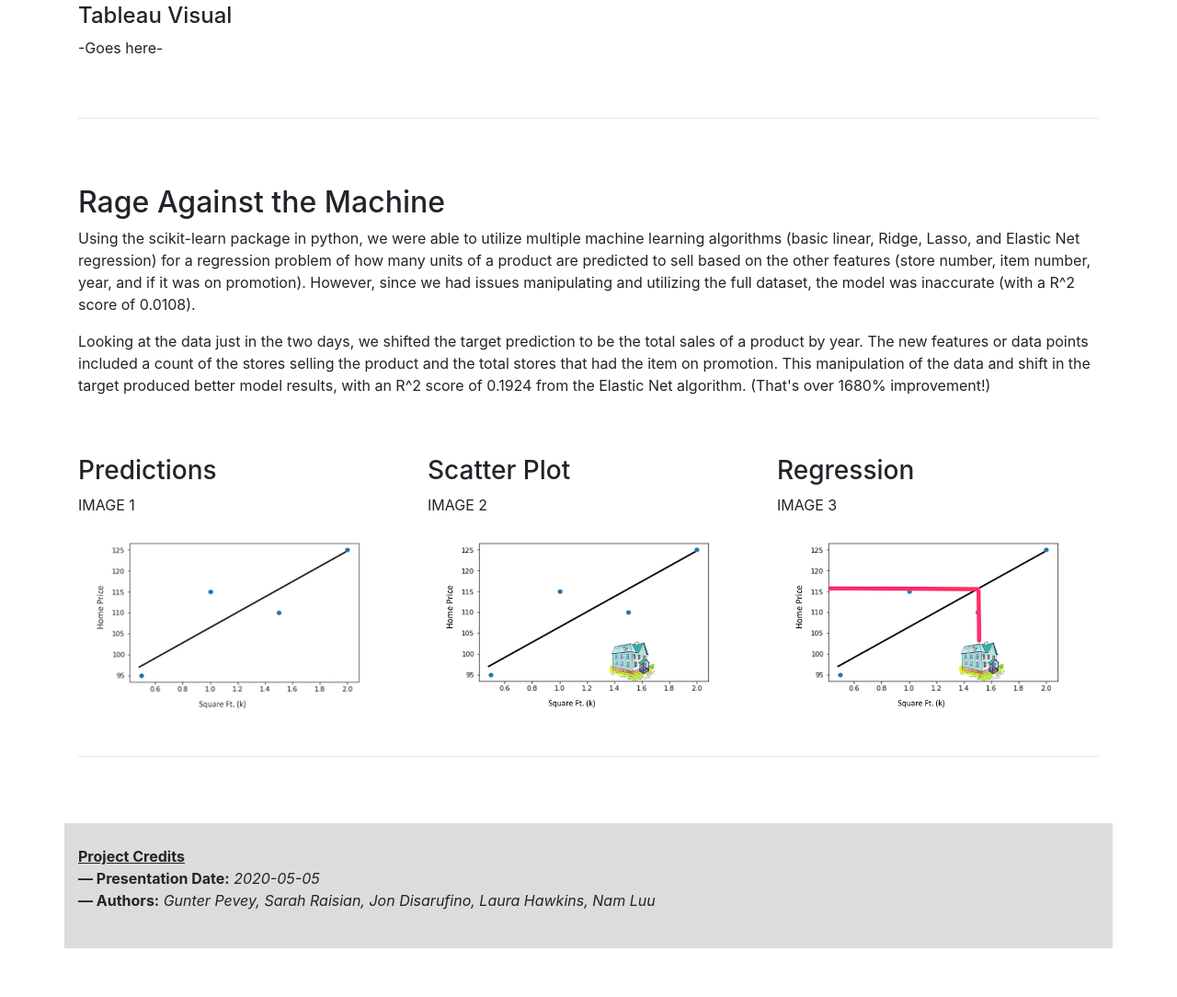
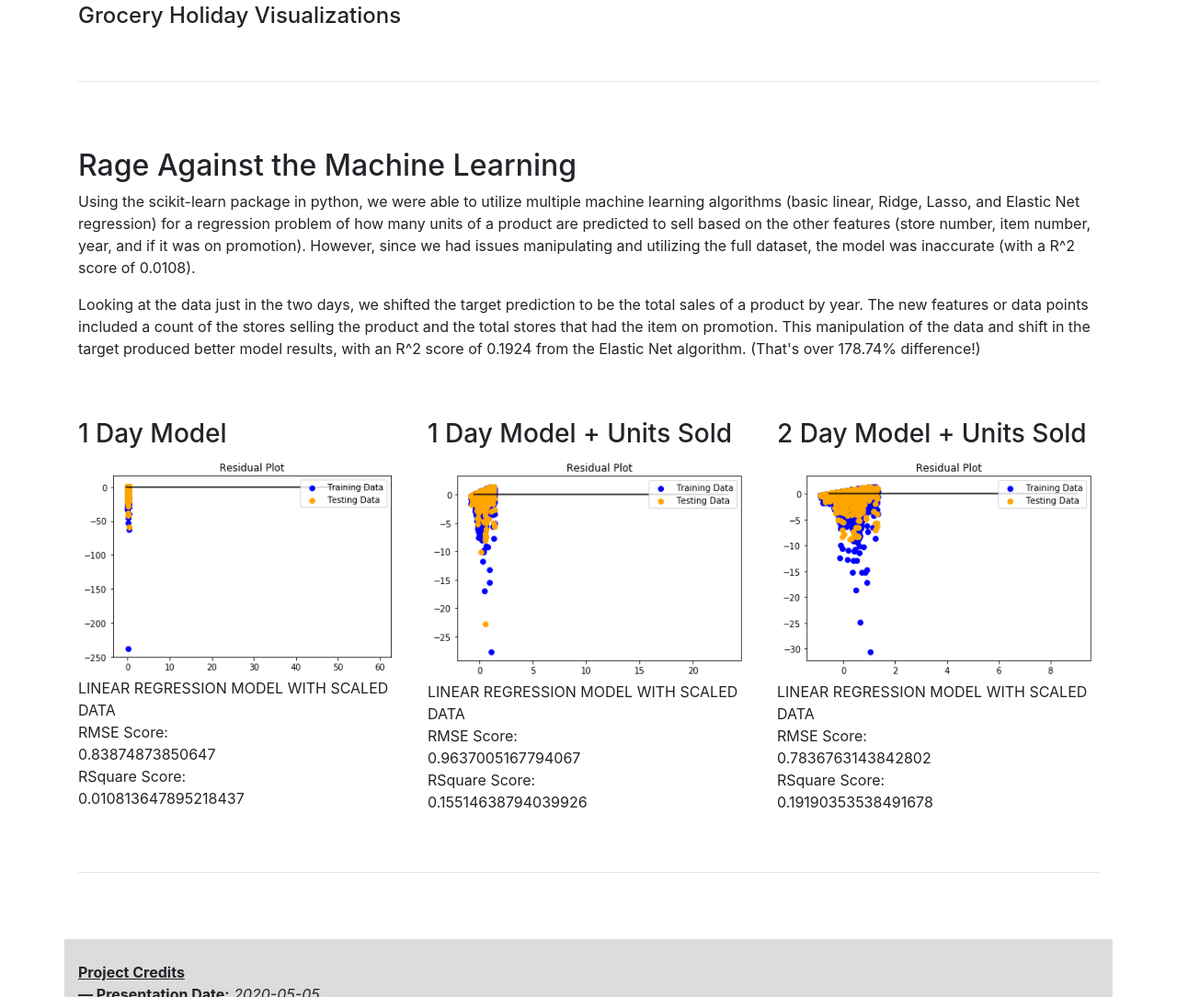
Before and after one commit to Gpeg007/final-project, a plain HTML site: page index.html in a window 1280 px wide. Shown: the part 884-1968 px from the top of the page at 92% size. Before the commit the page ends 1915 px from the top, so only its background shows below. Drawn offline with nearby package versions, Linux system fonts and the light colour scheme.

Commit message:
updated html descriptions

```diff
--- a/index.html
+++ b/index.html
@@ -61,8 +61,7 @@
     <!-- ############# -->
     <div class="row">
       <div class="col-lg-12">
-        <h4>Tableau Visual</h4>
-        <p> -Goes here- </p>
+        <h4>Grocery Holiday Visualizations</h4>
         <!-- @TABLEAU EMBED CODE GOES HERE -->
         <center>
           <div class='tableauPlaceholder' id='viz1588437745873' style='position: relative'><noscript><a href='#'><img alt=' ' src='https:&#47;&#47;public.tableau.com&#47;static&#47;images&#47;MS&#47;MS2DYBXD8&#47;1_rss.png' style='border: none' /></a></noscript><object class='tableauViz'  style='display:none;'><param name='host_url' value='https%3A%2F%2Fpublic.tableau.com%2F' /> <param name='embed_code_version' value='3' /> <param name='path' value='shared&#47;MS2DYBXD8' /> <param name='toolbar' value='yes' /><param name='static_image' value='https:&#47;&#47;public.tableau.com&#47;static&#47;images&#47;MS&#47;MS2DYBXD8&#47;1.png' /> <param name='animate_transition' value='yes' /><param name='display_static_image' value='yes' /><param name='display_spinner' value='yes' /><param name='display_overlay' value='yes' /><param name='display_count' value='yes' /></object></div>                <script type='text/javascript'>                    var divElement = document.getElementById('viz1588437745873');                    var vizElement = divElement.getElementsByTagName('object')[0];                    vizElement.style.width='1016px';vizElement.style.height='991px';                    var scriptElement = document.createElement('script');                    scriptElement.src = 'https://public.tableau.com/javascripts/api/viz_v1.js';                    vizElement.parentNode.insertBefore(scriptElement, vizElement);                </script>        </center>
@@ -76,9 +75,9 @@
     <!-- ################ -->
     <div class="row">
       <div class="col-lg-12">
-        <h2>Rage Against the Machine</h2>
+        <h2>Rage Against the Machine Learning</h2>
         <p>Using the scikit-learn package in python, we were able to utilize multiple machine learning algorithms (basic linear, Ridge, Lasso, and Elastic Net regression) for a regression problem of how many units of a product are predicted to sell based on the other features (store number, item number, year, and if it was on promotion). However, since we had issues manipulating and utilizing the full dataset, the model was inaccurate (with a R^2 score of 0.0108).</p>
-        <p>Looking at the data just in the two days, we shifted the target prediction to be the total sales of a product by year. The new features or data points included a count of the stores selling the product and the total stores that had the item on promotion. This manipulation of the data and shift in the target produced better model results, with an R^2 score of 0.1924 from the Elastic Net algorithm. (That's over 1680% improvement!)</p>
+        <p>Looking at the data just in the two days, we shifted the target prediction to be the total sales of a product by year. The new features or data points included a count of the stores selling the product and the total stores that had the item on promotion. This manipulation of the data and shift in the target produced better model results, with an R^2 score of 0.1924 from the Elastic Net algorithm. (That's over 178.74% difference!)</p>
       </div>
     </div><!-- Row 2 Close -->
 
@@ -90,21 +89,33 @@
     <div class="row">
       <!-- Image : 1 -->
       <div class="col-lg-4">
-        <h3>Predictions</h3>
-        <p>IMAGE 1</p>
-        <img src="images/predict_prices_1.png" alt="">
+        <h3>1 Day Model</h3>
+        <img src="images/residual_plot_1.png" alt="">
+        <p>LINEAR REGRESSION MODEL WITH SCALED DATA<br>
+          RMSE Score:<br>
+          0.83874873850647<br>
+          RSquare Score:<br>
+          0.010813647895218437</p>
       </div>
       <!-- Image : 2 -->
       <div class="col-lg-4">
-        <h3>Scatter Plot</h3>
-        <p>IMAGE 2</p>
-        <img src="images/predict_prices_2.png" alt="">
+        <h3>1 Day Model + Units Sold</h3>
+        <img src="images/residual_plot_2.png" alt="">
+        <p>LINEAR REGRESSION MODEL WITH SCALED DATA<br>
+          RMSE Score:<br>
+          0.9637005167794067<br>
+          RSquare Score:<br>
+          0.15514638794039926</p>
       </div>
       <!-- Image : 3 -->
       <div class="col-lg-4">
-        <h3>Regression</h3>
-        <p>IMAGE 3</p>
-        <img src="images/predict_prices_3.png" alt="">
+        <h3>2 Day Model + Units Sold</h3>
+        <img src="images/residual_plot_3.png" alt="">
+        <p>LINEAR REGRESSION MODEL WITH SCALED DATA<br>
+          RMSE Score:<br>
+          0.7836763143842802<br>
+          RSquare Score:<br>
+          0.19190353538491678</p>
       </div>
 
     </div><!-- Row 3 Close -->
```
Also changed, not shown: images/residual_plot_1.png (added), images/residual_plot_2.png (added), images/residual_plot_3.png (added).
